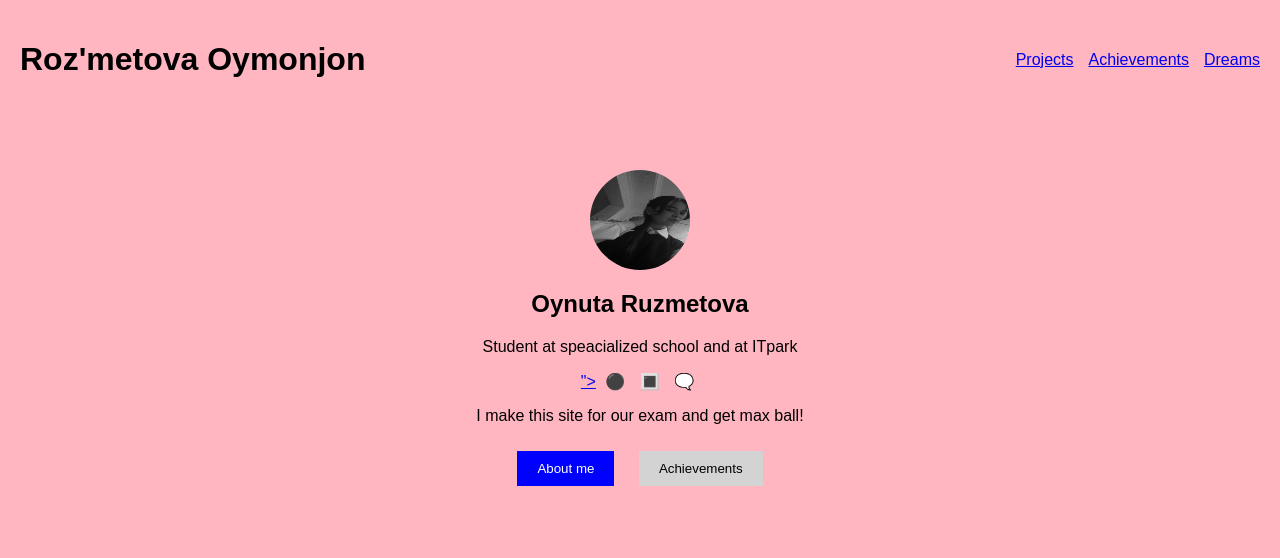
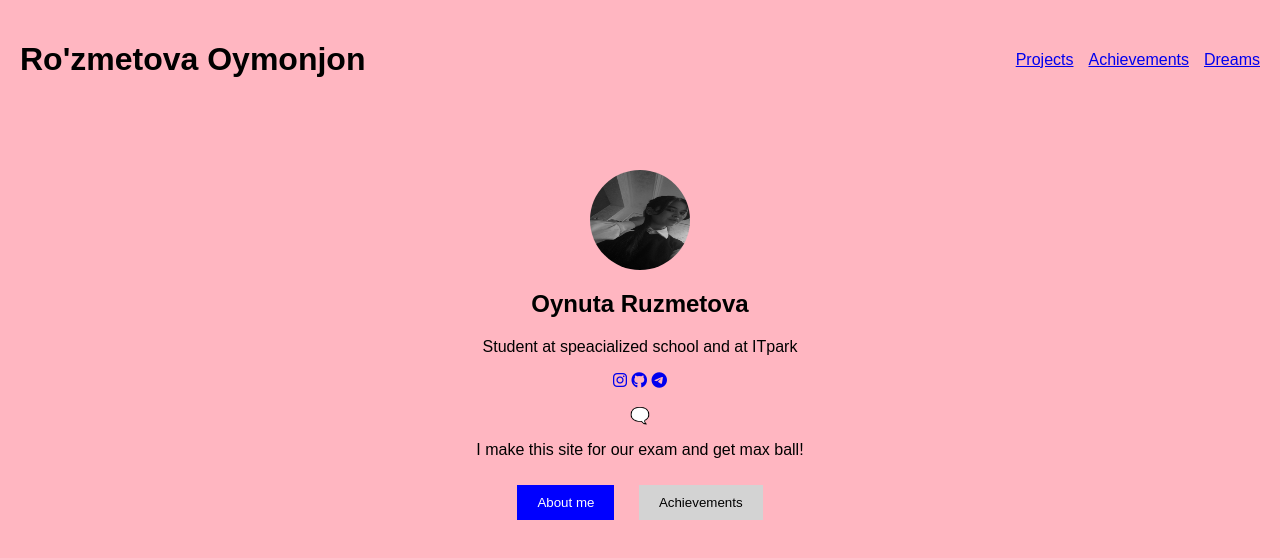
Before and after one commit to oynuta/Exam-pr, a plain HTML site: page index.html in a window 1280 px wide. Drawn offline with Linux system fonts and the light colour scheme.

Commit message:
social-iconlarni joylashtirdim

```diff
--- a/index.html
+++ b/index.html
@@ -5,11 +5,16 @@
     <meta name="viewport" content="width=device-width, initial-scale=1.0">
     <title>Exam</title>
     <link rel="stylesheet" href="./main.css">
+    <link rel="stylesheet" href="https://cdnjs.cloudflare.com/ajax/libs/font-awesome/6.7.2/css/all.min.css
+
+
+
+    ">
 </head>
 <body>
 
         <header>
-            <h1>Roz'metova Oymonjon</h1>
+            <h1>Ro'zmetova Oymonjon</h1>
             <nav>
                 <ul>
 
@@ -26,9 +31,13 @@
                     <h2>Oynuta Ruzmetova</h2>
                     <p>Student at speacialized school and at ITpark </p>
                     <div class="social-icons">
-                        <a href="./i class="fa-brands fa-instagram></i>"></a>
-                        <span>⚫</span>
-                        <span>🔳</span>
+                        <p>
+                            <a href="$"><i class="fa-brands fa-instagram"></i></a>
+                            <a href="$"><i class="fa-brands fa-github"></i></a>
+                            <a href="$"><FontAwesomeIcon icon="fa-brands fa-telegram" /></a>
+                            <a href="$"><i class="fa-brands fa-telegram"></i></a>
+                        </p>
+
                         <span>🗨️</span>
                     </div>
                     <p class="description">I make this site for our exam and get max ball!</p>
```
Also changed, not shown: main.css (line endings or trailing spaces).
